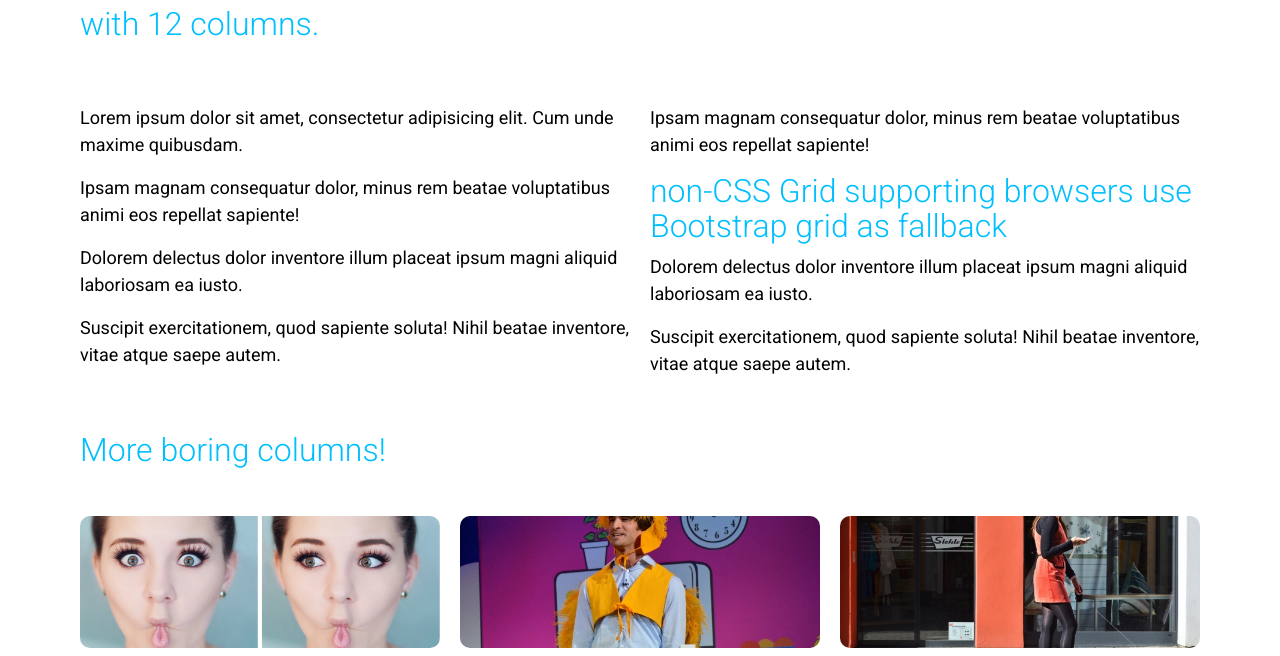
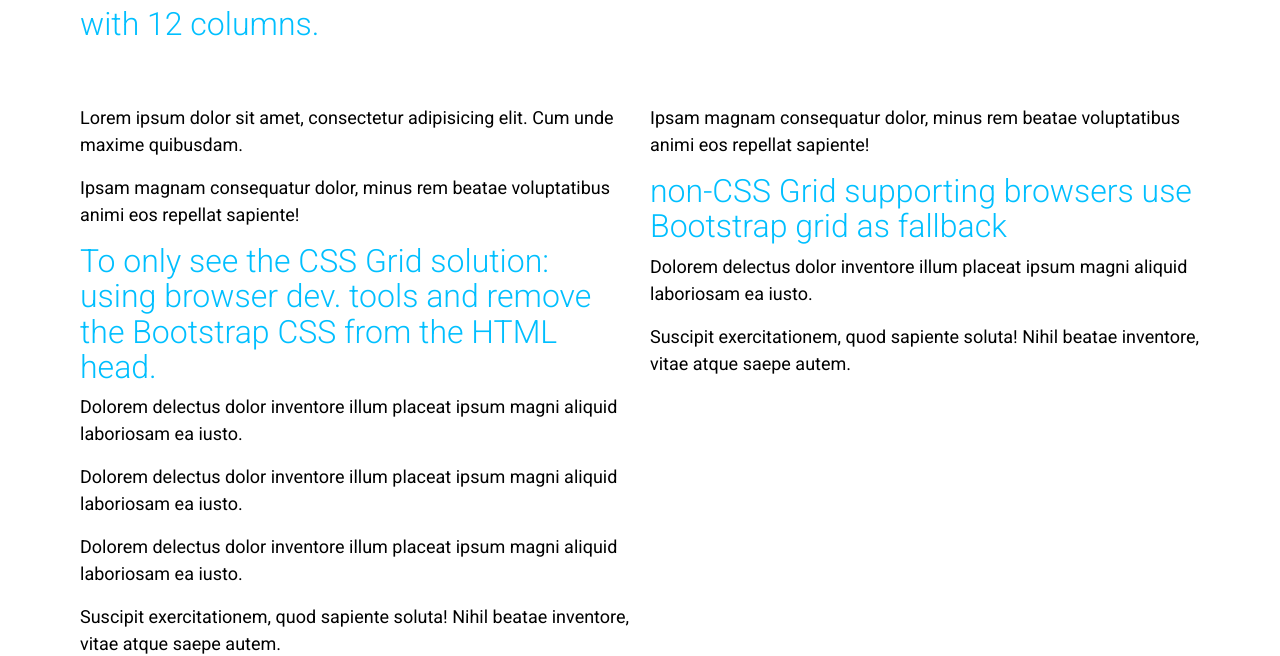
Before and after one commit to dutchwebworks/p80-css-grid-demos, a plain HTML site: page demo-06-bootstrap-rows/index.html in a window 1280 px wide. Shown: the part 328-984 px from the top of the page. Drawn offline with nearby package versions, Linux system fonts and the light colour scheme.

Commit message:
- Added the bootstrap container class with properties to the CSS Grid stylesheet. - Updated copy with headline about viewing the CSS Grid system.

```diff
--- a/demo-06-bootstrap-rows/index.html
+++ b/demo-06-bootstrap-rows/index.html
@@ -42,8 +42,17 @@
 		<div class="row">
 			<div class="col-xs-12 col-md-6">
 				<p class="body">Lorem ipsum dolor sit amet, consectetur adipisicing elit. Cum unde maxime quibusdam.</p>
+
 				<p class="body">Ipsam magnam consequatur dolor, minus rem beatae voluptatibus animi eos repellat sapiente!</p>
+
+				<h2 class="sub-title">To only see the CSS Grid solution: using browser dev. tools and remove the Bootstrap CSS from the HTML head.</h2>
+
 				<p class="body">Dolorem delectus dolor inventore illum placeat ipsum magni aliquid laboriosam ea iusto.</p>
+
+				<p class="body">Dolorem delectus dolor inventore illum placeat ipsum magni aliquid laboriosam ea iusto.</p>
+
+				<p class="body">Dolorem delectus dolor inventore illum placeat ipsum magni aliquid laboriosam ea iusto.</p>
+
 				<p class="body">Suscipit exercitationem, quod sapiente soluta! Nihil beatae inventore, vitae atque saepe autem.</p>
 			</div>
 
@@ -53,6 +62,7 @@
 				<h3 class="sub-title">non-CSS Grid supporting browsers use Bootstrap grid as fallback</h3>
 
 				<p class="body">Dolorem delectus dolor inventore illum placeat ipsum magni aliquid laboriosam ea iusto.</p>
+
 				<p class="body">Suscipit exercitationem, quod sapiente soluta! Nihil beatae inventore, vitae atque saepe autem.</p>
 			</div>
 		</div>
--- a/demo-06-bootstrap-rows/style.css
+++ b/demo-06-bootstrap-rows/style.css
@@ -1,3 +1,9 @@
+.container {
+	width: 1140px;
+    max-width: 100%;
+    margin: 0 auto;
+}
+
 header,
 footer ,
 .promo {
```
